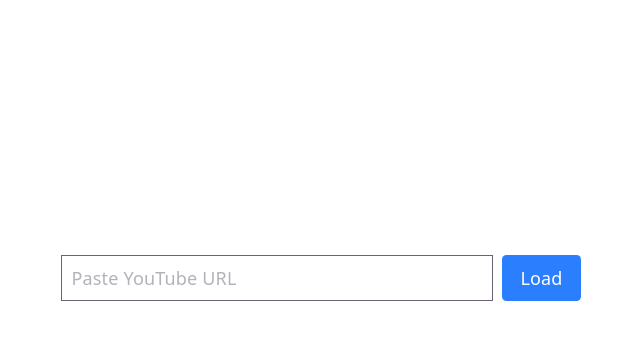
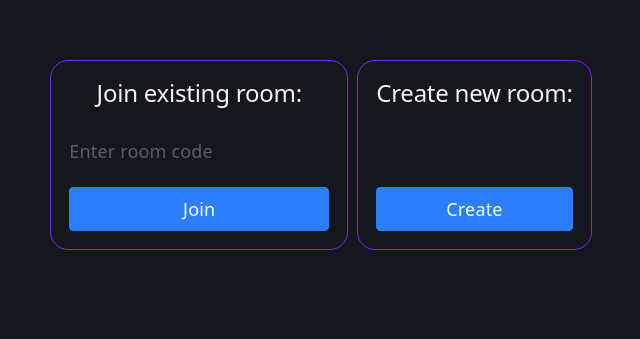
Before and after one commit to HopeLen/remote_video_player_front, a React (Vite) app: page / in a window 1280 px wide. Shown: the part 245-584 px from the top of the page, without its empty margins (319-959 px from the left). Built offline with nearby package versions, Linux system fonts and the light colour scheme; no server answers.

Commit message:
Created the ability to join and create rooms and the ability to pause and play videos remotely

```diff
--- a/package.json
+++ b/package.json
@@ -14,8 +14,10 @@
     "react": "^19.2.4",
     "react-dom": "^19.2.4",
     "react-player": "^3.4.0",
+    "react-router-dom": "^7.14.1",
     "socket.io-client": "^4.8.3",
-    "tailwindcss": "^4.2.2"
+    "tailwindcss": "^4.2.2",
+    "uuid": "^13.0.0"
   },
   "devDependencies": {
     "@babel/core": "^7.29.0",
--- a/src/App.tsx
+++ b/src/App.tsx
@@ -1,11 +1,14 @@
-import VideoPlayer from "./components/VideoPlayer";
+import { Routes, Route } from "react-router-dom";
+import RoomPicker from "./pages/RoomPicker";
+import RoomPage from "./pages/RoomPage";
 
 function App() {
   return (
     <>
-      <div className="flex w-screen h-screen flex-col items-center gap-3">
-        <VideoPlayer />
-      </div>
+      <Routes>
+        <Route path="/" element={<RoomPicker />} />
+        <Route path="/room/:roomId" element={<RoomPage />} />
+      </Routes>
     </>
   );
 }
--- /dev/null
+++ b/src/components/Button.tsx
@@ -0,0 +1,12 @@
+function Button({ onClick, text }: { onClick: () => void; text: string }) {
+  return (
+    <button
+      className="bg-blue-500 text-white px-4 py-2 rounded hover:scale-105 transition-all duration-300 cursor-pointer"
+      onClick={onClick}
+    >
+      {text}
+    </button>
+  );
+}
+
+export default Button;
--- /dev/null
+++ b/src/components/CreateRoom.tsx
@@ -0,0 +1,24 @@
+import { v4 as uuidv4 } from "uuid";
+
+import Button from "./Button";
+import { useNavigate } from "react-router-dom";
+
+function CreateRoom() {
+  const navigate = useNavigate();
+
+  const handleRoomCreation = () => {
+    const roomId = uuidv4();
+    console.log("Joining room: ", roomId);
+
+    navigate(`/room/${roomId}`);
+  };
+
+  return (
+    <div className="border border-violet-600 rounded-2xl p-4 flex flex-col gap-5 justify-between">
+      <h2>Create new room:</h2>
+      <Button onClick={() => handleRoomCreation()} text="Create" />
+    </div>
+  );
+}
+
+export default CreateRoom;
--- /dev/null
+++ b/src/components/JoinRoom.tsx
@@ -0,0 +1,30 @@
+import { useState } from "react";
+import Button from "./Button";
+import { useNavigate } from "react-router-dom";
+
+function JoinRoom() {
+  const [roomId, setRoomId] = useState("");
+  const navigate = useNavigate();
+
+  const handleRoomJoin = () => {
+    console.log("Navigating to room:", roomId);
+
+    navigate(`/room/${roomId}`);
+  };
+
+  return (
+    <>
+      <div className="border border-violet-600 rounded-2xl p-4 flex flex-col gap-5">
+        <h2>Join existing room:</h2>
+        <input
+          type="text"
+          placeholder="Enter room code"
+          onChange={(e) => setRoomId(e.target.value)}
+        ></input>
+        <Button onClick={() => handleRoomJoin()} text="Join" />
+      </div>
+    </>
+  );
+}
+
+export default JoinRoom;
--- a/src/components/VideoPlayer.tsx
+++ b/src/components/VideoPlayer.tsx
@@ -1,11 +1,13 @@
-import { useState } from "react";
+import { useEffect, useState } from "react";
 import ReactPlayer from "react-player";
 import { socket } from "../../socket";
+import Button from "./Button";
 
-function VideoPlayer() {
+function VideoPlayer({ roomId }: { roomId: string | undefined }) {
   const [url, setUrl] = useState("");
   const [tempUrl, setTempUrl] = useState("");
   const [title, setTitle] = useState("");
+  const [playing, setPlaying] = useState(false);
 
   async function loadVideoInfo() {
     const data = await fetch(
@@ -19,8 +21,28 @@
     socket.emit("loadUrl", {
       url: tempUrl,
       title: data.title,
+      roomId: roomId,
     });
   }
+
+  socket.on("loadUrl", (data) => {
+    setTitle(data.title);
+    setUrl(data.url);
+  });
+
+  useEffect(() => {
+    socket.on("room:play", () => {
+      setPlaying(true);
+    });
+    socket.on("room:pause", () => {
+      setPlaying(false);
+    });
+
+    return () => {
+      socket.off("room:play");
+      socket.off("room:pause");
+    };
+  }, []);
 
   return (
     <>
@@ -28,11 +50,24 @@
       <div className="flex justify-center items-center w-full max-w-3xl aspect-video">
         {url && (
           <div className="w-full max-w-4xl aspect-video">
-            <ReactPlayer src={url} width="100%" height="100%" controls />
+            <ReactPlayer
+              src={url}
+              width="100%"
+              height="100%"
+              controls
+              muted={false}
+              playing={playing}
+              onPlay={() => {
+                socket.emit("client:play", { roomId, playing: true });
+              }}
+              onPause={() => {
+                socket.emit("client:pause", { roomId, playing: false });
+              }}
+            />
           </div>
         )}{" "}
       </div>
-      <div className="flex gap-2">
+      <div className="flex gap-2 flex-col">
         <input
           className="border p-2 w-96"
           placeholder="Paste YouTube URL"
@@ -42,12 +77,7 @@
             setTempUrl(e.target.value);
           }}
         />{" "}
-        <button
-          className="bg-blue-500 text-white px-4 py-2 rounded"
-          onClick={loadVideoInfo}
-        >
-          Load
-        </button>
+        <Button onClick={loadVideoInfo} text="Load" />
       </div>
     </>
   );
--- a/src/index.css
+++ b/src/index.css
@@ -1,17 +1,17 @@
 @import "tailwindcss";
 
 :root {
-  --text: #6b6375;
-  --text-h: #08060d;
-  --bg: #fff;
-  --border: #e5e4e7;
-  --code-bg: #f4f3ec;
-  --accent: #aa3bff;
-  --accent-bg: rgba(170, 59, 255, 0.1);
-  --accent-border: rgba(170, 59, 255, 0.5);
-  --social-bg: rgba(244, 243, 236, 0.5);
+  --text: #9ca3af;
+  --text-h: #f3f4f6;
+  --bg: #16171d;
+  --border: #2e303a;
+  --code-bg: #1f2028;
+  --accent: #c084fc;
+  --accent-bg: rgba(192, 132, 252, 0.15);
+  --accent-border: rgba(192, 132, 252, 0.5);
+  --social-bg: rgba(47, 48, 58, 0.5);
   --shadow:
-    rgba(0, 0, 0, 0.1) 0 10px 15px -3px, rgba(0, 0, 0, 0.05) 0 4px 6px -2px;
+    rgba(0, 0, 0, 0.4) 0 10px 15px -3px, rgba(0, 0, 0, 0.25) 0 4px 6px -2px;
 
   --sans: system-ui, "Segoe UI", Roboto, sans-serif;
   --heading: system-ui, "Segoe UI", Roboto, sans-serif;
@@ -45,10 +45,6 @@
     --social-bg: rgba(47, 48, 58, 0.5);
     --shadow:
       rgba(0, 0, 0, 0.4) 0 10px 15px -3px, rgba(0, 0, 0, 0.25) 0 4px 6px -2px;
-  }
-
-  #social .button-icon {
-    filter: invert(1) brightness(2);
   }
 }
 
--- /dev/null
+++ b/src/pages/RoomPage.tsx
@@ -0,0 +1,33 @@
+import { useParams } from "react-router-dom";
+import { useEffect } from "react";
+import { socket } from "../../socket";
+
+import VideoPlayer from "../components/VideoPlayer";
+
+function RoomPage() {
+  const { roomId } = useParams();
+
+  useEffect(() => {
+    if (!roomId) return;
+
+    if (socket.connected) {
+      socket.emit("joinRoom", roomId);
+    } else {
+      socket.on("connect", () => {
+        socket.emit("joinRoom", roomId);
+      });
+    }
+
+    return () => {
+      socket.off("connect");
+    };
+  }, [roomId]);
+
+  return (
+    <div className="flex w-screen h-screen flex-col items-center gap-3">
+      <VideoPlayer roomId={roomId} />
+    </div>
+  );
+}
+
+export default RoomPage;
--- /dev/null
+++ b/src/pages/RoomPicker.tsx
@@ -0,0 +1,17 @@
+import CreateRoom from "../components/CreateRoom";
+import JoinRoom from "../components/JoinRoom";
+
+function RoomPicker() {
+  return (
+    <>
+      <div className="w-screen h-screen flex justify-center items-center">
+        <div className="w-fit flex gap-2 flex-col md:flex-row">
+          <JoinRoom />
+          <CreateRoom/>
+        </div>
+      </div>
+    </>
+  );
+}
+
+export default RoomPicker;
```
Also changed, not shown: src/main.tsx (+9 -5 lines), 2 other files (tests, documents, lock files or other folders).
